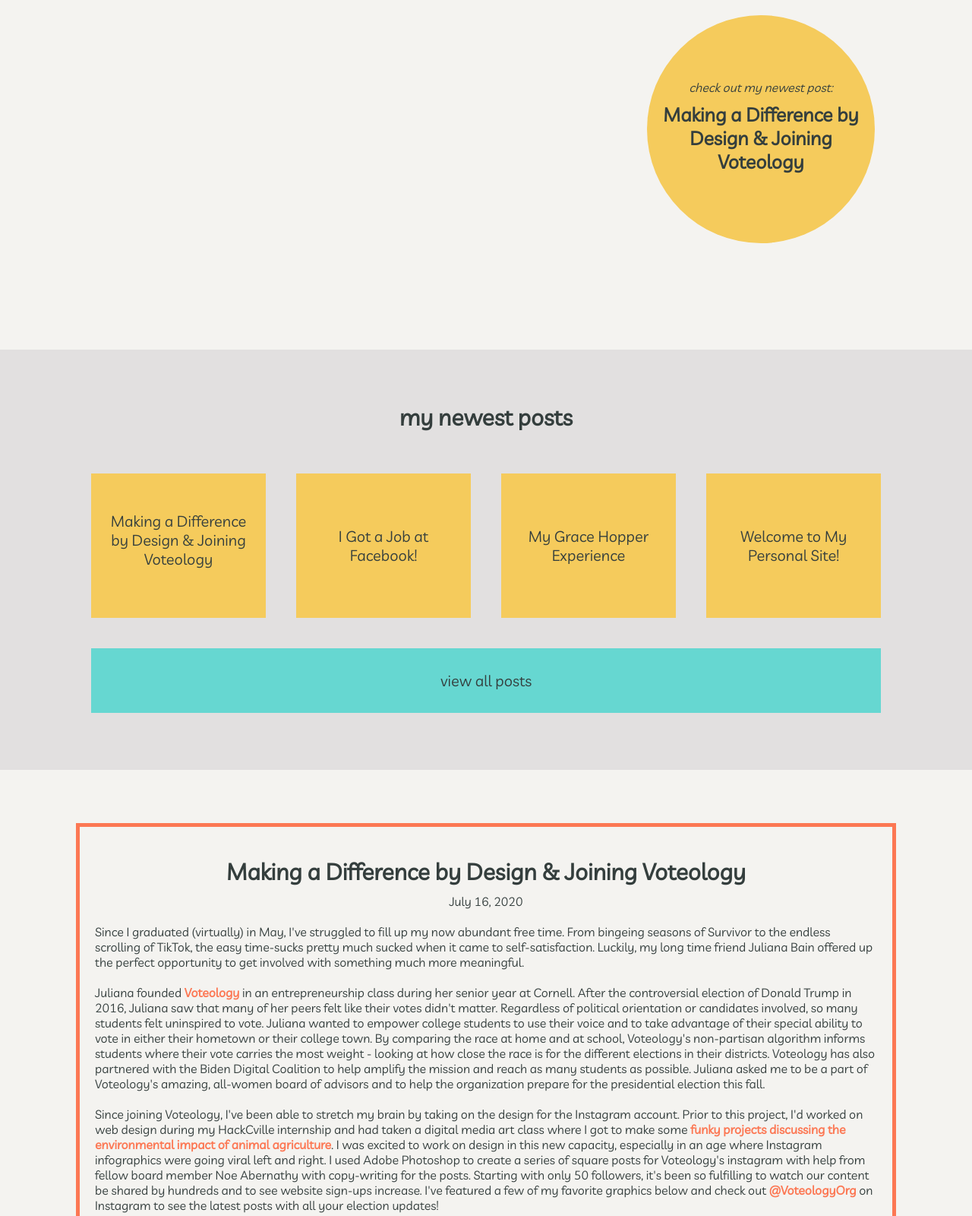
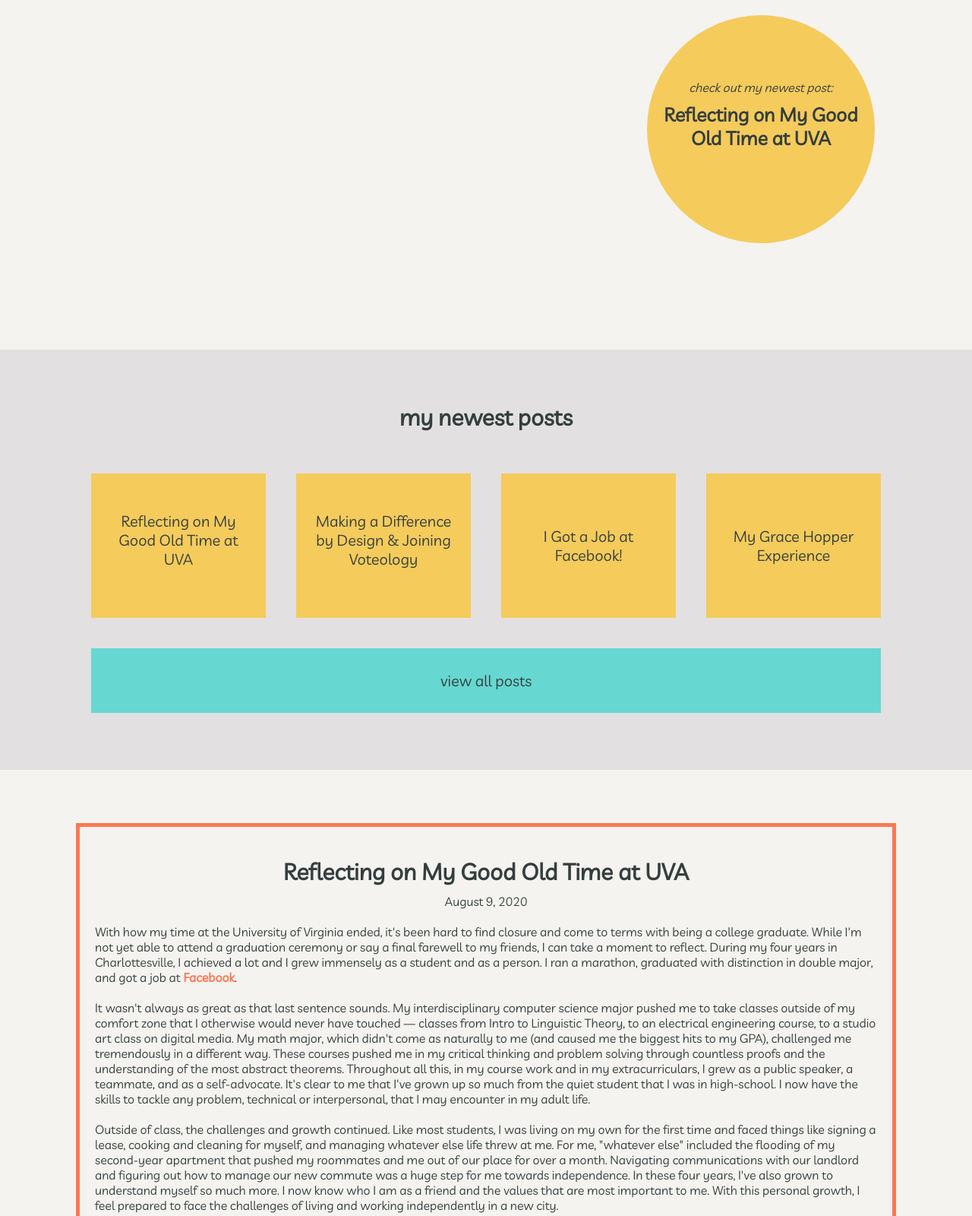
Before and after one commit to stella-sotos/personal-site, a plain HTML site: page blog.html in a window 1280 px wide. Shown: the part 420-2020 px from the top of the page at 76% size. Drawn offline with nearby package versions, Linux system fonts and the light colour scheme.

Commit message:
added UVA blog post

```diff
--- a/blog.html
+++ b/blog.html
@@ -31,21 +31,46 @@
       <div class="name-banner">
         <h1>stella's blog</h1>
       </div>
-      <div class="circle blog-circle"><a href="#Voteology"><p >check out my newest post:</p> <div class="circle-text">Making a Difference by Design & Joining Voteology</div></a></div>
+      <div class="circle blog-circle"><a href="#UVAReflection"><p >check out my newest post:</p> <div class="circle-text">Reflecting on My Good Old Time at UVA</div></a></div>
     </div>
     <div class="newest-posts content">
         <div class="section-title"><h2>my newest posts</h2></div>
         <div class="posts-grid">
-          <div class="posts-row"><div class="post-square Voteology-square"><a href="#Voteology">Making a Difference by Design & Joining Voteology
-            </a></div><div class="post-square job-square"><a href="#FacebookJob">I Got a Job at Facebook!</a>
-            </div></div><div class="posts-row"><div class="post-square ghc-square"><a href="#GHC19">My Grace Hopper Experience</a>
-           </div><div class="post-square welcome-square"><a href="#Welcome"> Welcome to My Personal Site!</a>
-            </div></div>
-            <div class="all-button"><a href="#allPosts">view all posts</a></div>
+          <div class="posts-row"><div class="post-square Voteology-square"><a href="#UVAReflection">Reflecting on My Good Old Time at UVA</a>
+          </div><div class="post-square Voteology-square"><a href="#Voteology">Making a Difference by Design & Joining Voteology</a></div>
+          </div><div class="posts-row"><div class="post-square job-square"><a href="#FacebookJob">I Got a Job at Facebook!</a>
+          </div><div class="post-square ghc-square"><a href="#GHC19">My Grace Hopper Experience</a>
+          </div></div>
+          <div class="all-button"><a href="#allPosts">view all posts</a></div>
         </div>
 
     </div>
     <div class="blog-section content">
+      <div class="story" id="UVAReflection">
+          <div class="section-title"><h2>Reflecting on My Good Old Time at UVA</h2></div>
+          <div class="blog-date">August 9, 2020</div>
+          <div class="blog-content">
+            With how my time at the University of Virginia ended, it's been hard to find closure and come to terms with being a college graduate. While I'm not yet able to attend a graduation ceremony or say a final farewell to my friends, I can take a moment to reflect. During my four years in Charlottesville, I achieved a lot and I grew immensely as a student and as a person. I ran a marathon, graduated with distinction in double major, and got a job at <a href="#FacebookJob">Facebook</a>.
+
+            <br><br>It wasn't always as great as that last sentence sounds. My interdisciplinary computer science major pushed me to take classes outside of my comfort zone that I otherwise would never have touched  — classes from Intro to Linguistic Theory, to an electrical engineering course, to a studio art class on digital media. My math major, which didn't come as naturally to me (and caused me the biggest hits to my GPA), challenged me tremendously in a different way. These courses pushed me in my critical thinking and problem solving through countless proofs and the understanding of the most abstract theorems. Throughout all this, in my course work and in my extracurriculars, I grew as a public speaker, a teammate, and as a self-advocate. It's clear to me that I've grown up so much from the quiet student that I was in high-school. I now have the skills to tackle any problem, technical or interpersonal, that I may encounter in my adult life.
+
+
+            <br><br>Outside of class, the challenges and growth continued. Like most students, I was living on my own for the first time and faced things like signing a lease, cooking and cleaning for myself, and managing whatever else life threw at me. For me, "whatever else" included the flooding of my second-year apartment that pushed my roommates and me out of our place for over a month. Navigating communications with our landlord and figuring out how to manage our new commute was a huge step for me towards independence. In these four years, I've also grown to understand myself so much more. I now know who I am as a friend and the values that are most important to me. With this personal growth, I feel prepared to face the challenges of living and working independently in a new city.
+
+
+            <br><br>As I await the life-changes that I have worked so hard to achieve, I'm eager for independence. I begin my job at Facebook at the end of this month, where I'll start work remotely from my home in Virginia. I still plan to move to Seattle as soon as it is feasible. For now, the total independence of adulthood is on hold, and in the meantime, I'm setting goals for myself so the growth that I experienced in college doesn't end with graduation. I want to do my very best when I start my new job, I want to continue my design-work for <a href="#Voteology">Voteology</a> as a creative outlet and passion project, I want to write more for this blog, and I want to stay healthy through running, eating right, and following social-distancing guidelines. Hopefully, the challenges I'll face in the next chapter of my life will foster as much growth as my years at UVA.
+
+
+            <br><br>I’ve included below a picture of my first-year roommate and me on the day we moved out of dorms and a photo of me at the Rotunda taken for graduation.
+           </div>
+           <div class="blog-images">
+              <img src="images/DormPhoto.JPG" alt="Stella Sotos and first-year roommate at UVA McCormick Road Residence Halls" class="left-blog"/><img src="images/GradPhoto.JPG" alt="Stella Sotos in graduation cap at the UVA Rotunda" class="right-blog"/>
+          </div>
+
+        <div class="blog-tags">
+          <div class="tag">#UVA</div><div class="tag">#ClassOf2020</div>
+        </div>
+      </div>
     	<div class="story Voteology-story" id="Voteology">
 	        <div class="section-title"><h2>Making a Difference by Design & Joining Voteology</h2></div>
 	        <div class="blog-date">July 16, 2020</div>
@@ -139,13 +164,15 @@
         <div class="two-col">
           <div class="my-col">
             <ul>
+              <li class="UVA-link"><a href="#UVAReflection">Reflecting on My Good Old Time at UVA</a></li>
                <li class="Voteology-link"><a href="#Voteology">Making a Difference by Design & Joining Voteology</a></li>
               <li class="job-link"><a href="#FacebookJob">I Got a Job at Facebook!</a></li>
-              <li class="ghc-link"><a href="#GHC19">My Grace Hopper Experience</a></li>
+
 
             </ul>
           </div><div class="my-col ">
             <ul>
+              <li class="ghc-link"><a href="#GHC19">My Grace Hopper Experience</a></li>
             	<li class="welcome-link"><a href="#Welcome">Welcome to My Personal Site!</a></li>
               <li class="capone-link"><a href="#CapitalOneInternship">A Great Summer at Capital One</a></li>
             </ul>
```
Also changed, not shown: index.html (+3 -2 lines), images/GradPhoto.JPG (added), 1 other file.
